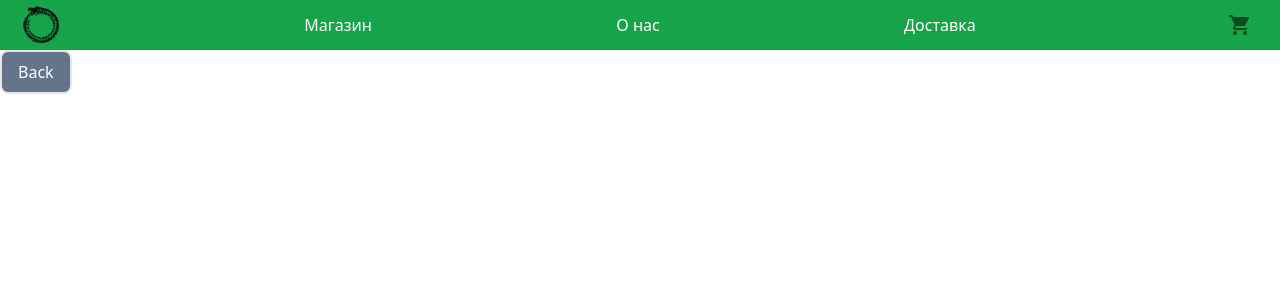
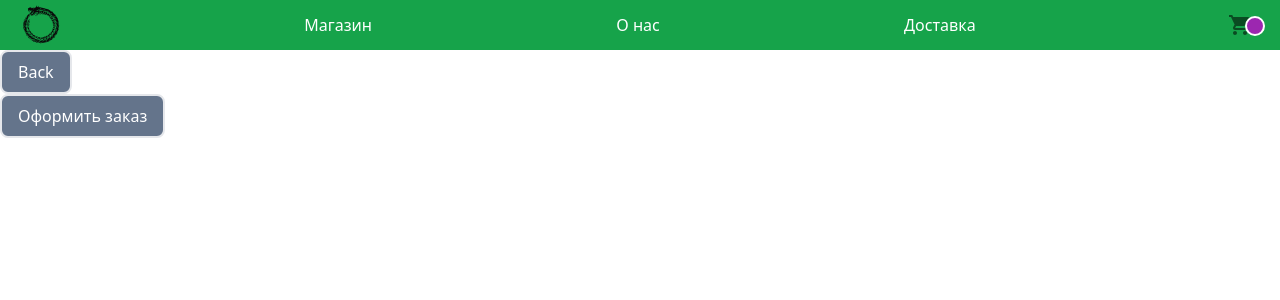
Before and after one commit to NikitaMashtakov/my_shop, a React (Create React App) app: page /cart in a window 1280 px wide. Shown: the top 300 px of the page. Built offline with nearby package versions, Linux system fonts and the light colour scheme.

Commit message:
plus, minus, remove products in cart

```diff
--- a/src/components/Cart.tsx
+++ b/src/components/Cart.tsx
@@ -16,17 +16,18 @@ const StyledBadge = styled(Badge)<BadgeProps>(({ theme }) => ({
 
 export default function Cart() {
   const {cartProducts} = useContext(CartContext)
-  let fullQuantity: number = 0
+
   useEffect(()=>{
-    fullQuantity = 0
+    let fullQuantity = 0
     for (let i = 0; i < cartProducts.length; i++) {
       fullQuantity += cartProducts[i].quantity
     }
     console.log(fullQuantity)
+    const badge = fullQuantity.toString()
   },[cartProducts])
   return (
     <IconButton aria-label="cart">
-      <StyledBadge badgeContent={fullQuantity} color="secondary">
+      <StyledBadge badgeContent={''} color="secondary">
         <ShoppingCartIcon />
       </StyledBadge>
     </IconButton>
--- a/src/components/Header.tsx
+++ b/src/components/Header.tsx
@@ -6,7 +6,7 @@ function Header () {
         <header>
                 <nav className='h-[50px] flex justify-between px-5 bg-green-600 items-center text-white'>
                     <Link to={"/"}><img className="h-[40px]" src="./ouroboros.svg"></img></Link>
-                    <div>Магазин</div>
+                    <Link to={"/"}><div>Магазин</div></Link>
                     <div>О нас</div>
                     <div>Доставка</div>
                     <Link to="/cart">
--- a/src/components/Product.tsx
+++ b/src/components/Product.tsx
@@ -19,7 +19,7 @@ export function Product({product}: ProductProps) {
             <div className="grow flex justify-center items-center"><img src={product.image} /></div>
 
             <div className="text-center">{product.title}</div>
-            <div className="font-bold self-center"> {product.price} </div>
+            <div className="font-bold self-center">$ {product.price} </div>
         </div>
         </Link>
     )
--- a/src/components/ProductInCart.tsx
+++ b/src/components/ProductInCart.tsx
@@ -1,6 +1,7 @@
 import { IProduct } from "../types/models"
 import { CartContext, ICartProduct } from "../context/CartContext"
 import { Link } from "react-router-dom"
+import { useContext, useState } from "react"
 
 
 
@@ -8,19 +9,59 @@ import { Link } from "react-router-dom"
 
 
 export function ProductInCart({product,quantity}: ICartProduct, key:any) {
+    const {cartProducts,plusProduct, removeProduct, minusProduct} = useContext(CartContext)
+    // const [incrementProducts, setIncrementCartProducts] = useState<ICartProduct[]>([])
+    // const handlePlusClick = () => {
+    //     const prodIndex =  cartProducts.findIndex(value => value.product.id === product.id)
+    //     const newProductInCart = {
+    //         ...cartProducts[prodIndex],
+    //         quantity: cartProducts[prodIndex].quantity + 1
+    //     }
+    //     const newCartProducts = cartProducts.slice()
+    //     newCartProducts.splice(prodIndex, 1, newProductInCart)
+    //     cartProducts = newCartProducts
+
+    // }
+    const clickPlus = () => {
+        const prodIndex =  cartProducts.findIndex(value => value.product.id === product.id)
+        plusProduct(cartProducts[prodIndex])
+    }
+    const clickRemove = () => {
+        const prodIndex =  cartProducts.findIndex(value => value.product.id === product.id)
+        removeProduct(cartProducts[prodIndex])
+    }
+    const clickMinus = () => {
+        const prodIndex =  cartProducts.findIndex(value => value.product.id === product.id)
+        minusProduct(cartProducts[prodIndex])
+    }
     return(
 
         <div
         key={product.id}
-        className="border py-2 px-4 rounded flex flex-col  mb-2"
+        className="border py-2 px-4 rounded flex h-[100px] mb-2"
         >
-            <div className="grow flex justify-center items-center"><img src={product.image} /></div>
-            <div className="text-center">{product.title}</div>
-            <div className="font-bold self-center"> {product.price*quantity} </div>
-            <button className="border-2 py-2 px-4 rounded-lg bg-slate-500 text-white">-</button>
-            <div className="text-center font-bold">{quantity}</div>
-            <button className="border-2 py-2 px-4 rounded-lg bg-slate-500 text-white">+</button>
-            <button className="border-2 py-2 px-4 rounded-lg bg-slate-500 text-white">Remove</button>
+            <div className="grow flex justify-center items-center "><img className="h-[80px]" src={product.image} /></div>
+            <div className="text-center justify-center items-center"><p>{product.title}</p></div>
+            <div className="font-bold self-center justify-center items-center"> {product.price*quantity} </div>
+            <button
+                className="border-2 py-2 px-4 rounded-lg bg-slate-500 text-white justify-center items-center h-[30px]"
+                onClick={clickMinus}
+            >
+                -
+            </button>
+            <div className="text-center font-bold justify-center items-center">{quantity}</div>
+            <button
+                className="border-2 py-2 px-4 rounded-lg bg-slate-500 text-white justify-center items-center"
+                onClick={clickPlus}
+            >
+                    +
+            </button>
+            <button
+                className="border-2 py-2 px-4 rounded-lg bg-slate-500 text-white justify-center items-center"
+                onClick={clickRemove}
+            >
+                    Remove
+            </button>
         </div>
     )
 }
--- a/src/context/CartContext.tsx
+++ b/src/context/CartContext.tsx
@@ -4,7 +4,9 @@ import { IProduct } from "../types/models";
 interface ICartContext {
     cartProducts: ICartProduct[],
     addProductToCart: (product: IProduct) => void,
-    //remove: () => void,
+    plusProduct: (product: ICartProduct) => void
+    removeProduct: (product: ICartProduct) => void,
+    minusProduct: (product: ICartProduct) => void,
 }
 export interface  ICartProduct {
     product: IProduct,
@@ -14,12 +16,44 @@ export interface  ICartProduct {
 export const CartContext = createContext<ICartContext>({
     cartProducts: [],
     addProductToCart: (product: IProduct) => {},
-    //remove: () => {},
+    plusProduct: (product: ICartProduct) => {},
+    removeProduct: (product: ICartProduct) => {},
+    minusProduct: (product: ICartProduct) => {},
 })
 
 
 export const CartState = ({children}: {children: React.ReactNode}) => {
     const [cartProducts, setCartProducts] = useState<ICartProduct[]>([])
+    const plusProduct = (product: ICartProduct) => {
+        const prodIndex =  cartProducts.findIndex(value => value.product.id === product.product.id)
+        const newProductInCart = {
+            ...cartProducts[prodIndex],
+            quantity: cartProducts[prodIndex].quantity + 1
+        }
+        const newCartProducts = cartProducts.slice()
+        newCartProducts.splice(prodIndex, 1, newProductInCart)
+        setCartProducts(newCartProducts)
+    }
+    const removeProduct = (product: ICartProduct) => {
+        const prodIndex =  cartProducts.findIndex(value => value.product.id === product.product.id)
+        const newCartProducts = cartProducts.slice()
+        newCartProducts.splice(prodIndex, 1)
+        setCartProducts(newCartProducts)
+    }
+    const minusProduct = (product: ICartProduct) => {
+        const prodIndex =  cartProducts.findIndex(value => value.product.id === product.product.id)
+        if (cartProducts[prodIndex].quantity > 1) {
+            const newProductInCart = {
+                ...cartProducts[prodIndex],
+                quantity: cartProducts[prodIndex].quantity - 1
+            }
+            const newCartProducts = cartProducts.slice()
+            newCartProducts.splice(prodIndex, 1, newProductInCart)
+            setCartProducts(newCartProducts)
+        } else {
+            removeProduct(product)
+        }
+    }
     const addProductToCart = (product: IProduct, quantity = 1) => {
         const prodIndex =  cartProducts.findIndex(value => value.product.id === product.id)
         if (prodIndex < 0) {
@@ -29,20 +63,14 @@ export const CartState = ({children}: {children: React.ReactNode}) => {
             }
             setCartProducts([...cartProducts, newProductInCart])
         } else {
-            const newProductInCart = {
-                ...cartProducts[prodIndex],
-                quantity: cartProducts[prodIndex].quantity + 1
-            }
-            const newCartProducts = cartProducts.slice()
-            newCartProducts.splice(prodIndex, 1, newProductInCart)
-            setCartProducts(newCartProducts)
+            plusProduct(cartProducts[prodIndex])
         }
     }
     //const add = (product: IProduct) => setCartProducts(addProductToCart(product))
    // const remove = () => setCartProducts()
 
     return (
-        <CartContext.Provider value={{cartProducts, addProductToCart}}>
+        <CartContext.Provider value={{cartProducts, addProductToCart, plusProduct, removeProduct, minusProduct}}>
             {children}
         </CartContext.Provider>
     )
--- /dev/null
+++ b/src/context/ModalContext.tsx
@@ -0,0 +1,25 @@
+import { createContext, useState } from "react";
+
+interface IModalContext {
+    modal: boolean,
+    open(): void,
+    close(): void,
+}
+
+export const ModalContext = createContext <IModalContext>({
+    modal: false,
+    open: () => {},
+    close: () => {}
+})
+
+export const ModalState = ({children}: {children: React.ReactNode}) => {
+    const [modal, setModal] = useState(false)
+    const open = () => setModal(true)
+    const close = () => setModal(false)
+
+    return (
+        <ModalContext.Provider value={{modal, open, close}}>
+            {children}
+        </ModalContext.Provider>
+    )
+}
--- a/src/pages/CartPage.tsx
+++ b/src/pages/CartPage.tsx
@@ -1,29 +1,24 @@
-import { useContext, useEffect, useState } from "react"
-import { Link, useParams } from "react-router-dom"
-import { ProductService } from "../services/product.service"
-import { IProduct } from "../types/models"
+import { useContext } from "react"
+import { Link } from "react-router-dom"
 import Header from "../components/Header"
 import { CartContext } from "../context/CartContext"
 import { ProductInCart } from "../components/ProductInCart"
+import { ModalContext, ModalState } from "../context/ModalContext"
 
 const CartPage = () => {
-    const {cartProducts, addProductToCart} = useContext(CartContext)
-    const [products, setProducts] = useState<IProduct[]>([])
-    const {id} = useParams()
-    const [product, setProduct] = useState<IProduct>()
-
-
+    const {cartProducts} = useContext(CartContext)
+    const {modal, open, close} = useContext(ModalContext)
 
 
     return (
-        <>
+        <ModalState >
         <Header />
         <Link to="/"><button className="border-2 py-2 px-4 rounded-lg bg-slate-500 text-white">Back</button></Link>
         <div>
             {cartProducts && cartProducts.map(product => <ProductInCart key={product.product.id} product={product.product} quantity={product.quantity} />)}
         </div>
-
-        </>
+        <button className="border-2 py-2 px-4 rounded-lg bg-slate-500 text-white" onClick={open}>Оформить заказ</button>
+        </ModalState>
     )
 }
 
```
